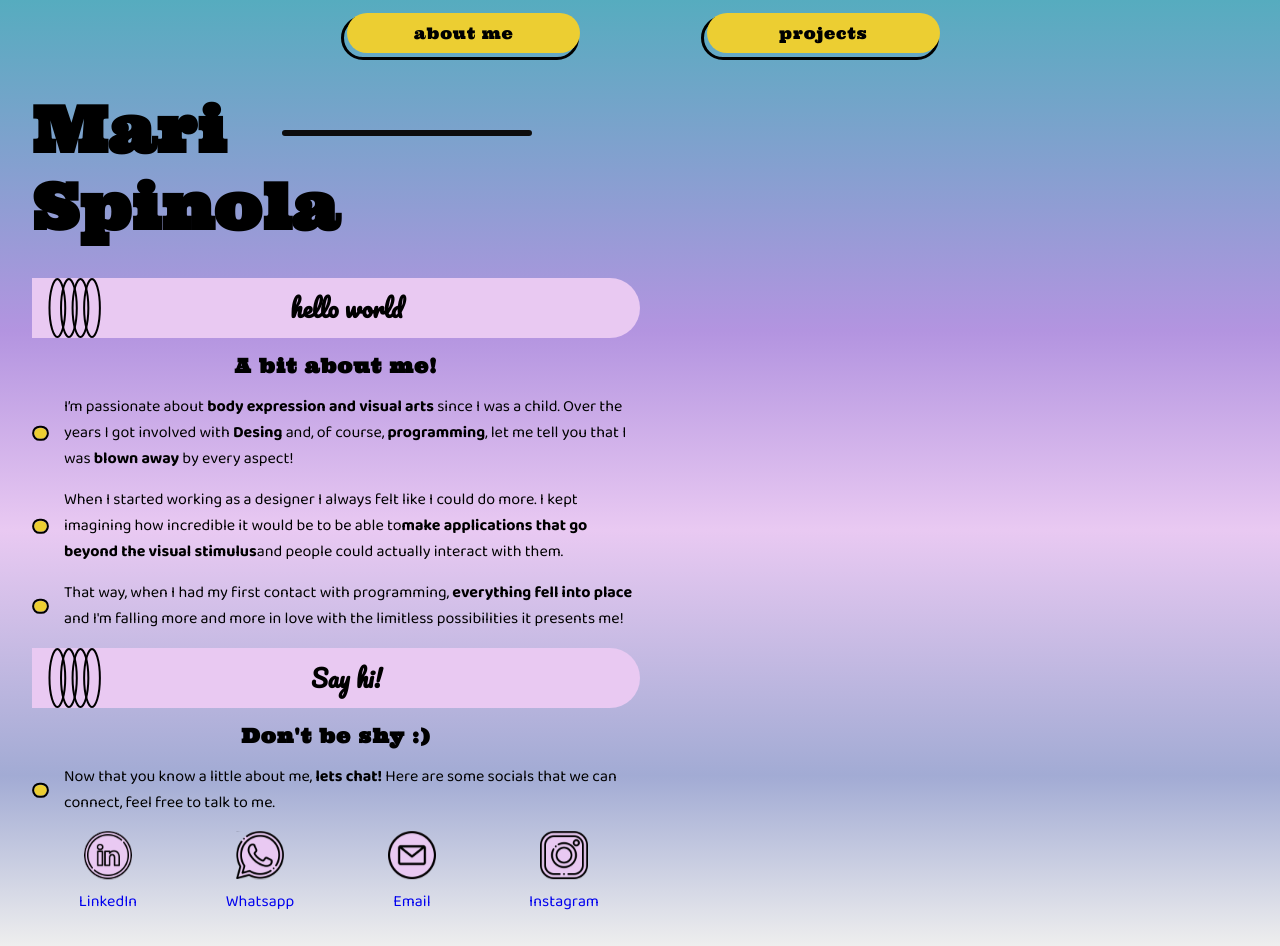
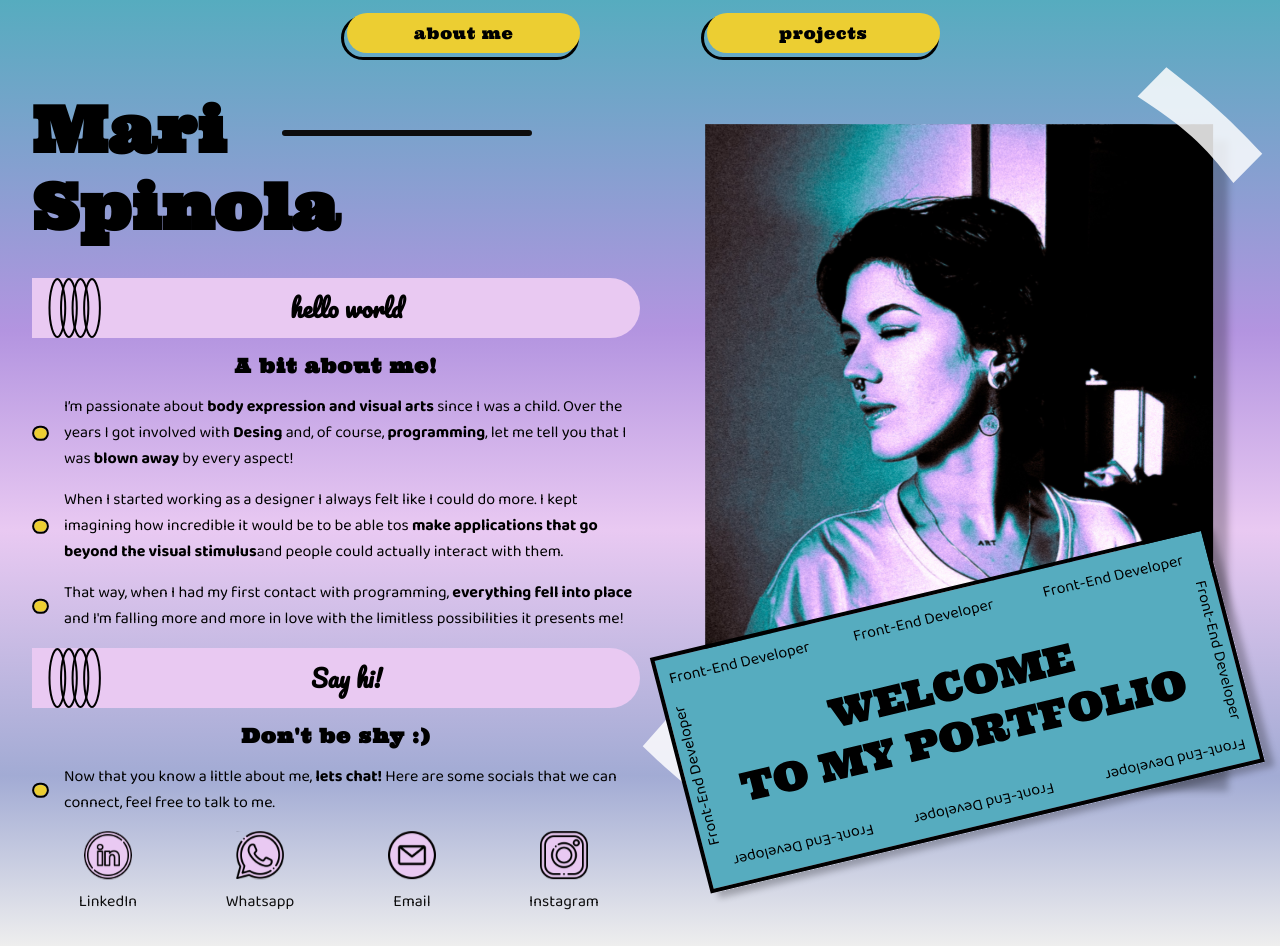
Before and after one commit to Mapinko/portfolio_spinola, a React (Create React App) app: page / in a window 1280 px wide. Built offline with nearby package versions, Linux system fonts and the light colour scheme.

Commit message:
feat: profile welcome photo

```diff
--- a/src/components/header/index.jsx
+++ b/src/components/header/index.jsx
@@ -1,4 +1,4 @@
-import { Container, LeftContainer } from "../../style/globalStyle";
+import { Container, SideContainer } from "../../style/globalStyle";
 import { HeaderStyle } from "./style";
 
 import Nav from "../nav";
@@ -7,14 +7,14 @@ const Header = () => {
 	return (
 		<>
 			<Nav />
-			<LeftContainer>
+			<SideContainer>
 				<Container>
 					<HeaderStyle>
 						<span></span>
 						<h1>Mari Spinola</h1>
 					</HeaderStyle>
 				</Container>
-			</LeftContainer>
+			</SideContainer>
 		</>
 	);
 };
--- a/src/components/main/contentLeft/index.jsx
+++ b/src/components/main/contentLeft/index.jsx
@@ -49,8 +49,8 @@ const ContentLeft = () => {
 				<TextElements>
 					When I started working as a designer I always felt like I
 					could do more. I kept imagining how incredible it would be
-					to be able to
-					<b>make applications that go beyond the visual stimulus</b>
+					to be able tos
+					<b> make applications that go beyond the visual stimulus</b>
 					and people could actually interact with them.
 				</TextElements>
 				<TextElements>
--- a/src/components/main/contentLeft/style.js
+++ b/src/components/main/contentLeft/style.js
@@ -22,6 +22,7 @@ export const SocialWapper = styled.div`
 		a,
 		p,
 		img {
+			color: var(--black);
 			margin: 0 auto;
 
 			font-weight: 400;
--- /dev/null
+++ b/src/components/main/contentRight/index.jsx
@@ -0,0 +1,18 @@
+import Profile from "../../../assets/picture.svg";
+import Ticket from "../../../assets/ticket.svg";
+
+import { ImageContainer } from "./style";
+
+const ContentRight = () => {
+	return (
+		<ImageContainer>
+			<img src={Profile} alt="" className="profile" />
+			<img
+				src={Ticket}
+				alt="Welcome to my portfolio"
+				className="ticket"
+			/>
+		</ImageContainer>
+	);
+};
+export default ContentRight;
--- /dev/null
+++ b/src/components/main/contentRight/style.js
@@ -0,0 +1,19 @@
+import styled from "styled-components";
+
+export const ImageContainer = styled.div`
+	position: absolute;
+	right: 0px;
+	top: 65px;
+
+	max-width: 50%;
+	width: 100%;
+	.profile {
+		position: relative;
+	}
+	.ticket {
+		z-index: 2;
+		position: absolute;
+		right: 0px;
+		bottom: -70px;
+	}
+`;
--- a/src/components/main/index.jsx
+++ b/src/components/main/index.jsx
@@ -1,14 +1,20 @@
-import { Container, LeftContainer } from "../../style/globalStyle";
+import { Container, SideContainer } from "../../style/globalStyle";
 import ContentLeft from "./contentLeft";
+import ContentRight from "./contentRight";
 import { MainContainer } from "./style";
 
 const Main = () => {
 	return (
 		<MainContainer>
 			<Container>
-				<LeftContainer>
-					<ContentLeft />
-				</LeftContainer>
+				<div className="flex-container">
+					<SideContainer>
+						<ContentLeft />
+					</SideContainer>
+					<SideContainer>
+						<ContentRight />
+					</SideContainer>
+				</div>
 			</Container>
 		</MainContainer>
 	);
--- a/src/components/main/style.js
+++ b/src/components/main/style.js
@@ -1,7 +1,10 @@
 import styled from "styled-components";
 
 export const MainContainer = styled.main`
-	display: flex;
-	flex-direction: row;
-	align-items: flex-start;
+	width: 100%;
+	.flex-container {
+		display: flex;
+		justify-content: space-between;
+		align-items: flex-start;
+	}
 `;
--- a/src/style/globalStyle.js
+++ b/src/style/globalStyle.js
@@ -55,6 +55,6 @@ export const Container = styled.div`
 	padding: 1em 2rem;
 `;
 
-export const LeftContainer = styled.div`
+export const SideContainer = styled.div`
 	width: 50%;
 `;
```
Also changed, not shown: src/assets/ticket.svg.
